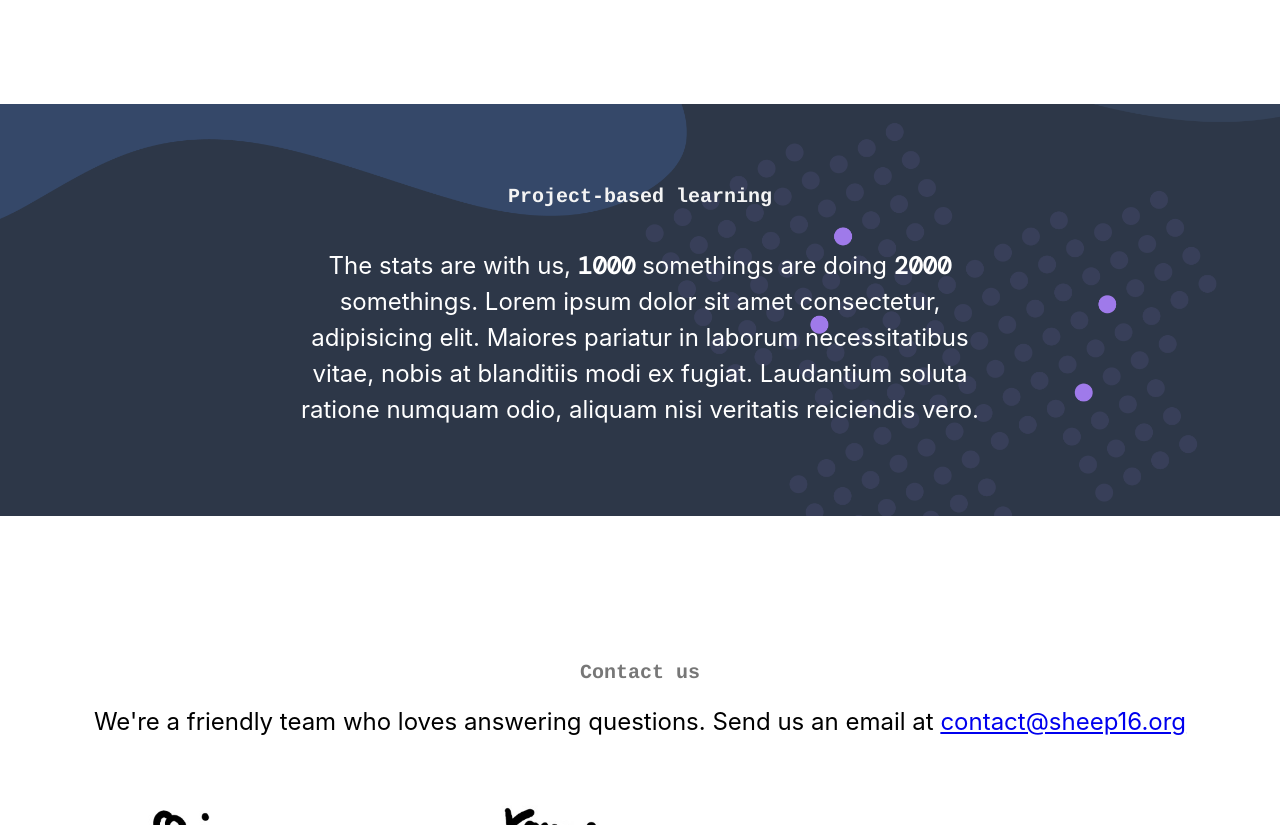
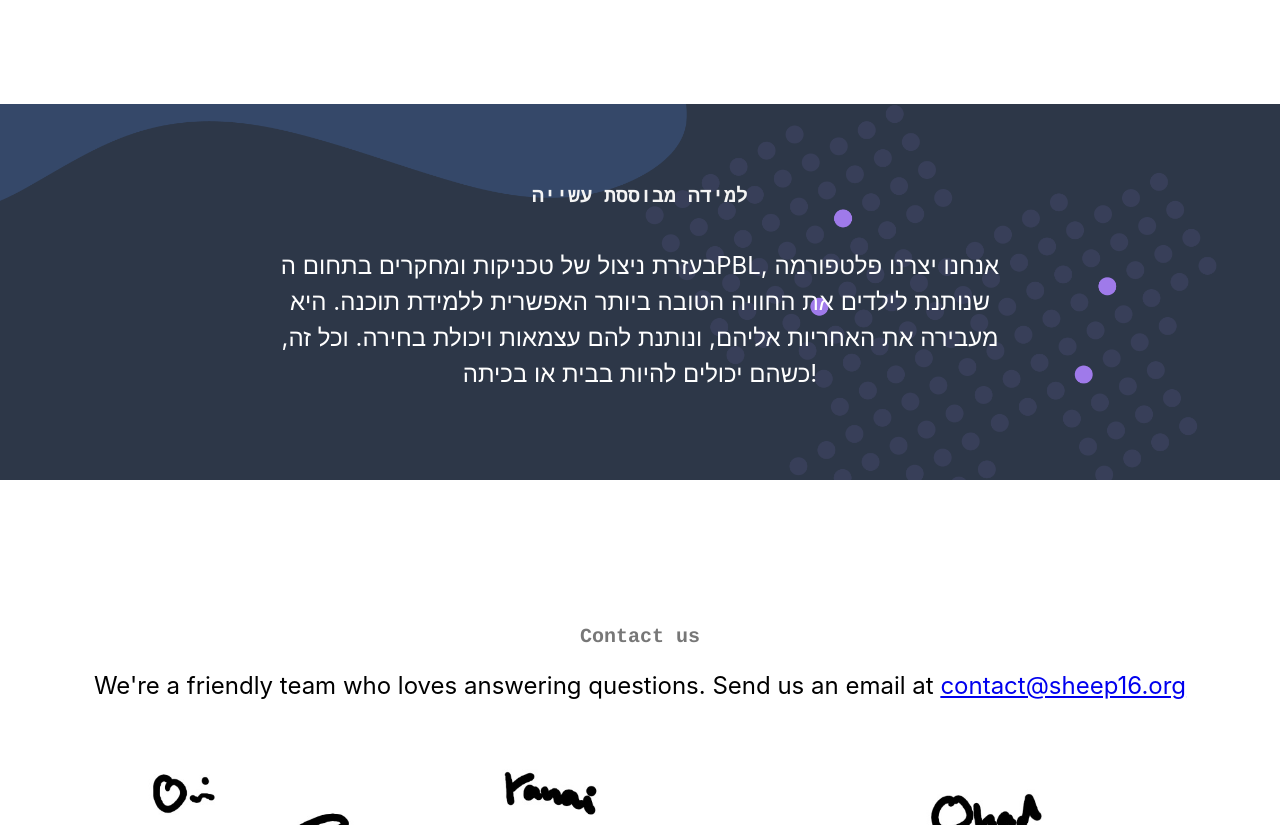
Before and after one commit to sheepsixteen/marketing, a Jekyll site: the page built from pages/index.html, in a window 1280 px wide and 900 px high, scrolled down 1775 px, cut to the strip 75-900 px from the top of the window. Built offline with Jekyll 4.4.1, drawn with Linux system fonts in a browser that asks for light colours; nearby versions of some CDN libraries; some of the changed text lies outside the part shown.

Commit message:
translate the rest of the text

```diff
--- a/pages/index.html
+++ b/pages/index.html
@@ -11,12 +11,10 @@
 >
   <div class="text-wrapper">
     <h1 class="f-subheadline-l f2 mb4 white b measure black-90">
-      Project-based computer science learning, without the work
+      ללמוד תוכנה עצמאית- מהכיתה או מהבית
     </h1>
     <p class="measure white-90 db center f3 lh-copy black-70">
-      We aspire to give anyone the ability to become a professional developer.
-      In SpaceSheep, We are addressing the biggest obstacle to this - the gap
-      between theoretical knowledge to practical experience.
+      אנחנו שואפים לתת לכולם את ההזדמנות להנות מעולם התוכנה כמו שאנחנו נהנים ממנו, ולכן יצרנו את הכלי הזה - כדי לאפשר לכולם חשיפה פשוטה, מעניינת ואחרת לעולם התוכנה.
     </p>
     <div class="db">
       <a href="/contact" class="button mt3 center b">
@@ -51,14 +49,10 @@
 <section
   class="stats pa3 mb4 mt5 bg-lightest-blue flex flex-column items-center pv5"
 >
-  <h2 class="f4 near-white courier db">Project-based learning</h2>
+  <h2 class="f4 near-white courier db">למידה מבוססת עשייה</h2>
 
   <p class="f3 measure white lh-copy tc near-black">
-    The stats are with us, <span class="number">1000</span> somethings are doing
-    <span class="number">2000</span> somethings. Lorem ipsum dolor sit amet
-    consectetur, adipisicing elit. Maiores pariatur in laborum necessitatibus
-    vitae, nobis at blanditiis modi ex fugiat. Laudantium soluta ratione numquam
-    odio, aliquam nisi veritatis reiciendis vero.
+    בעזרת ניצול של טכניקות ומחקרים בתחום הPBL, אנחנו יצרנו פלטפורמה שנותנת לילדים את החוויה הטובה ביותר האפשרית ללמידת תוכנה. היא מעבירה את האחריות אליהם, ונותנת להם עצמאות ויכולת בחירה. וכל זה, כשהם יכולים להיות בבית או בכיתה!
   </p>
 </section>
 
```
